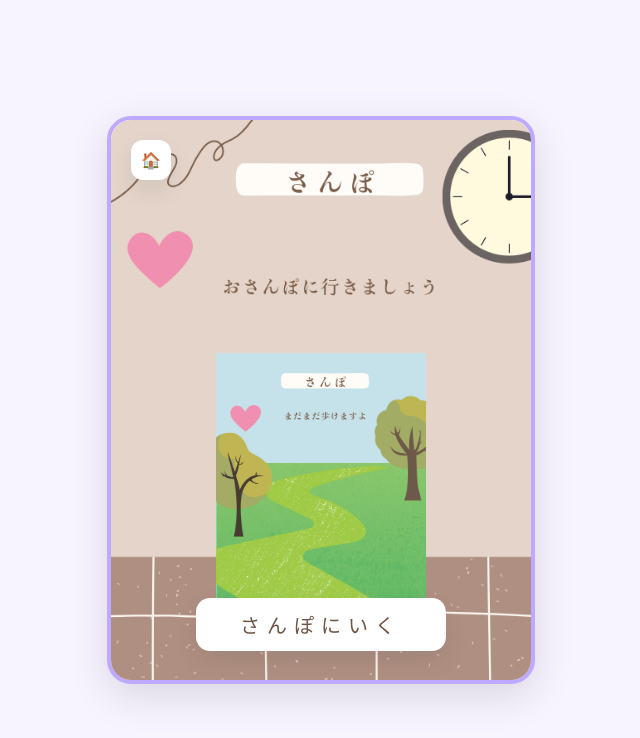
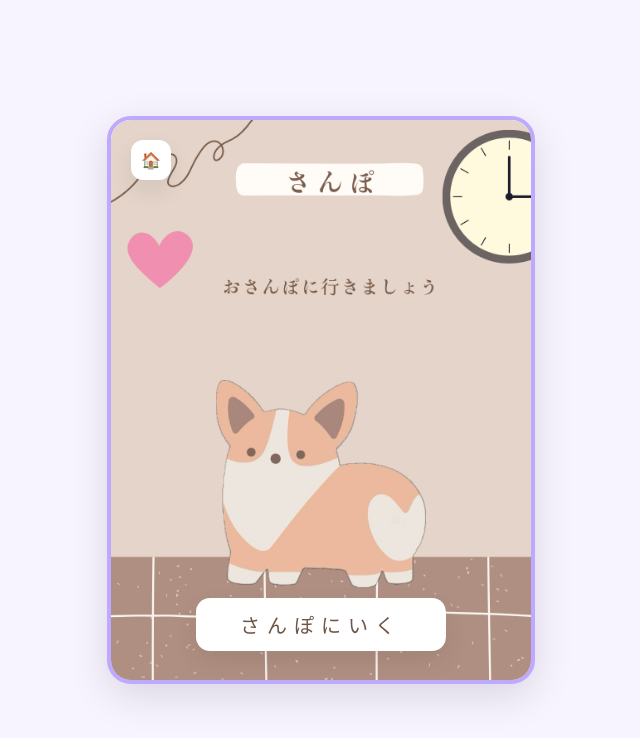
Before and after one commit to tanpopo15/myimaginarydog, a plain HTML site: page index_sanpo.html in a window 1280 px wide. Shown: the whole page, without its empty margins (319-959 px from the left). Drawn offline with Linux system fonts and the light colour scheme.

Commit message:
Update index_sanpo.html

```diff
--- a/index_sanpo.html
+++ b/index_sanpo.html
@@ -262,7 +262,7 @@
 
   // URLパラメータから犬を取得 (例: index_sanpo.html?dog=pome)
   const params = new URLSearchParams(window.location.search);
-  const selectedDog = params.get('dog');
+  const selectedDog = params.get('dog') || 'kogi';
 
   const app = document.getElementById('app');
 
@@ -272,9 +272,11 @@
     const dogImageElementId = (state === 'before') ? 'walkDogImageBefore' : 'walkDogImageAfter';
     const dogImageElement = document.getElementById(dogImageElementId);
 
-if(dogImageElement && selectedDog && walkDogImages[selectedDog]) {
-  dogImageElement.src = walkDogImages[selectedDog][state] || dogImageElement.src;
-}
+    // 選択された犬種に応じた散歩中の画像をセット
+    if(dogImageElement && walkDogImages[selectedDog]) {
+      // 適切な画像パスをセット。未設定の場合はデフォルトパスを使用
+      dogImageElement.src = walkDogImages[selectedDog][state] || dogImageElement.src;
+    }
 
     document.querySelectorAll('.walk-state').forEach(el => {
       el.classList.toggle('active', el.classList.contains(`walk-${state}`));
```
